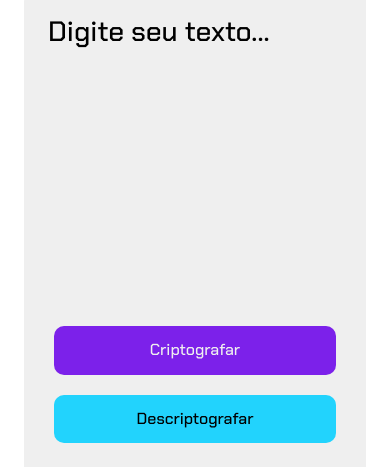
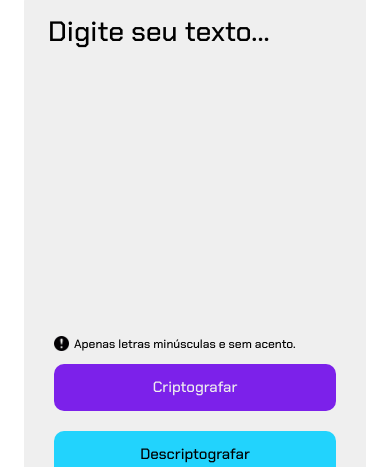
Before and after one commit to macieljuniormax/encryptor, a plain HTML site: page index.html in a window 390 px wide. Shown: the part 108-575 px from the top of the page. Drawn offline with Linux system fonts and the light colour scheme.

Commit message:
:sparkles: feat - insere aviso e ajusta responsividade

```diff
--- a/assets/css/style.css
+++ b/assets/css/style.css
@@ -70,7 +70,7 @@
   resize: none;
   padding: 1.5rem;
   font-size: 32px;
-  border-radius: 10px 0px 0px 0px;
+  border-radius: 10px 10px 0px 0px;
 }
 
 #encrypt-text::placeholder{
@@ -82,23 +82,46 @@
   flex-basis: 65%;
 }
 
+.click-area{
+  display: flex;
+  flex-direction: column;
+  padding: 30px 30px;
+  background-color: var(--grey-light);
+  border-radius: 0px 0px 0px 10px;
+}
+
+.warning-area{
+  display: flex;
+  justify-content: left;
+  align-items: center;
+  font-size: 12px;
+}
+
+.warning-area img{
+  width: 15px;
+  height: 15px;
+  margin-right: 5px;
+  margin-bottom: 4px;
+}
+
 .buttons{
   width: 100%;
   display: flex;
-  justify-content: center;
+  justify-content: space-between;
   gap: 20px;
-  background-color: var(--grey-light);
-  padding: 30px 30px;
   flex-wrap: wrap;
-  border-radius: 0px 0px 0px 10px;
 }
 
 .button{
   padding: 15px 60px;
   border: none;
+  width: 47%;
+  border-radius: 10px;
+  font-size: 15px;
+}
+
+.button.btn-copy{
   width: 100%;
-  max-width: 300px;
-  border-radius: 10px;
 }
 
 .btn-encrypt{
@@ -143,8 +166,8 @@
 .decrypt{
   flex-grow: 1;
   flex-basis: 35%;
+  min-height: 300px;
   min-width: 300px;
-  min-height: 300px;
   display: flex;
   justify-content: center;
   align-items: center;
@@ -155,12 +178,6 @@
 
 .decrypt img{
   width: 100%;
-}
-
-.decrypt h3{
-  width: 100%;
-  color: #FFFFFF;
-  text-align: center;
 }
 
 .decrypt h3{
@@ -210,6 +227,12 @@
   }
 }
 
+@media (max-width: 607px) {
+  .button{
+    width: 100%;
+  }
+}
+
 @media (max-width: 510px) {
   .header-logo h1{
     font-size: 60px;
@@ -220,10 +243,34 @@
 @media (max-width: 440px) {
   .header-logo h1{
     font-size: 40px;
-    font-weight: bold;
   }
 
   #encrypt-text{
     font-size: 28px;
   }
 }
+
+@media (max-width: 350px) {
+  .decrypt{
+    min-width: 270px;
+  }
+  .warning-area{
+    font-size: 10px;
+  }
+}
+
+@media (max-width: 344px) {
+  .header-logo h1{
+    font-size: 35px;
+  }
+  .button{
+    font-size: 14px;
+  }
+}
+
+
+@media (max-width: 330px) {
+  .button{
+    font-size: 12px;
+  }
+}
--- a/index.html
+++ b/index.html
@@ -29,12 +29,19 @@
               <textarea name="" id="encrypt-text" autofocus
                 placeholder="Digite seu texto..."></textarea>
             </form>
+
           </div>
-          <div class="buttons">
-            <button class="button btn-encrypt"
-              onclick="encrypt(this)">Criptografar</button>
-            <button class="button btn-decrypt"
-              onclick="decrypt(this)">Descriptografar</button>
+          <div class="click-area">
+            <div class="warning-area">
+              <img src="assets/images/exclamation-icon.png" alt="">
+              <p>Apenas letras minúsculas e sem acento.</p>
+            </div>
+            <div class="buttons">
+              <button class="button btn-encrypt"
+                onclick="encrypt(this)">Criptografar</button>
+              <button class="button btn-decrypt"
+                onclick="decrypt(this)">Descriptografar</button>
+            </div>
           </div>
         </div>
 
```
Also changed, not shown: assets/images/exclamation-icon.png (added).
